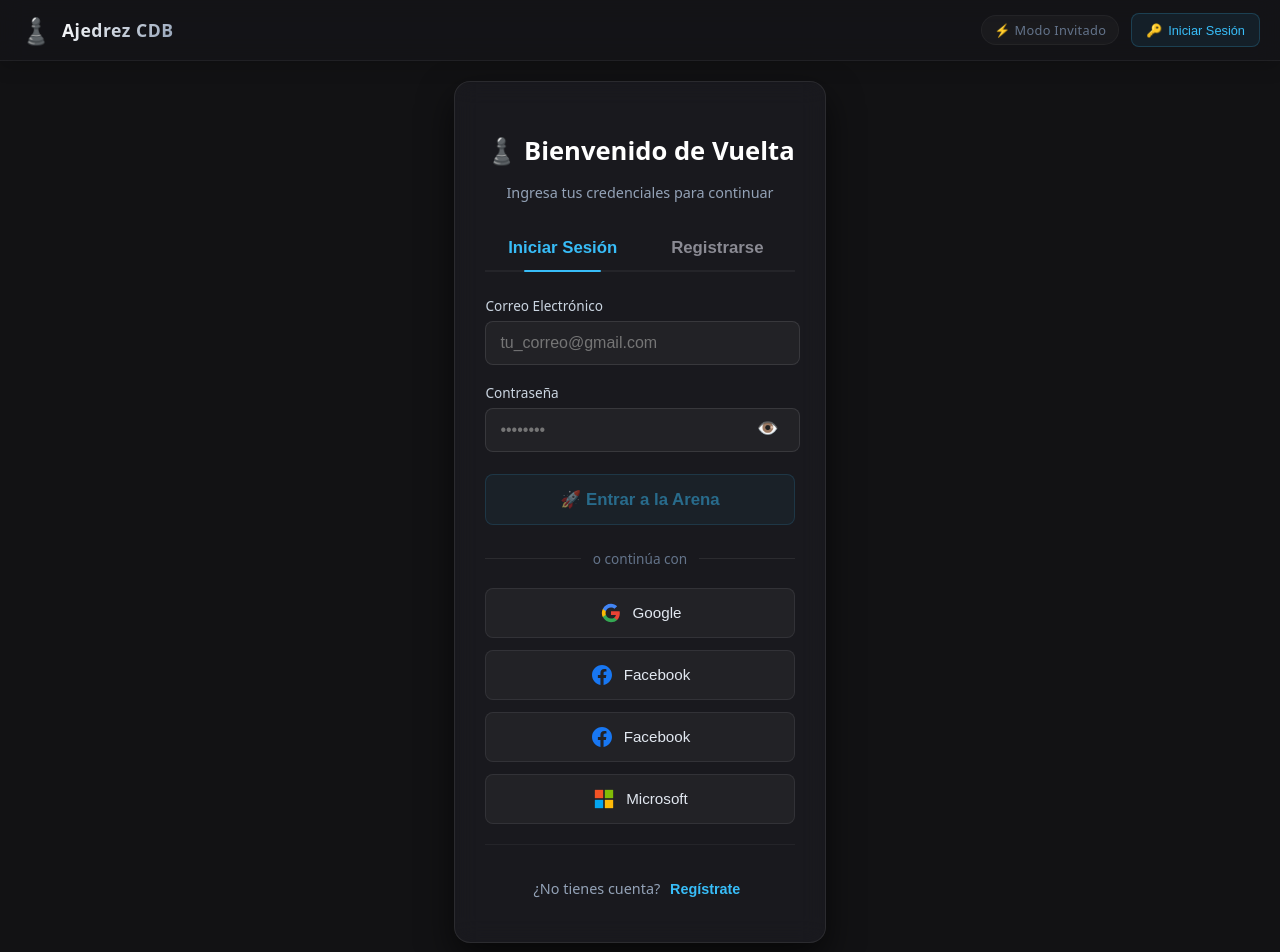
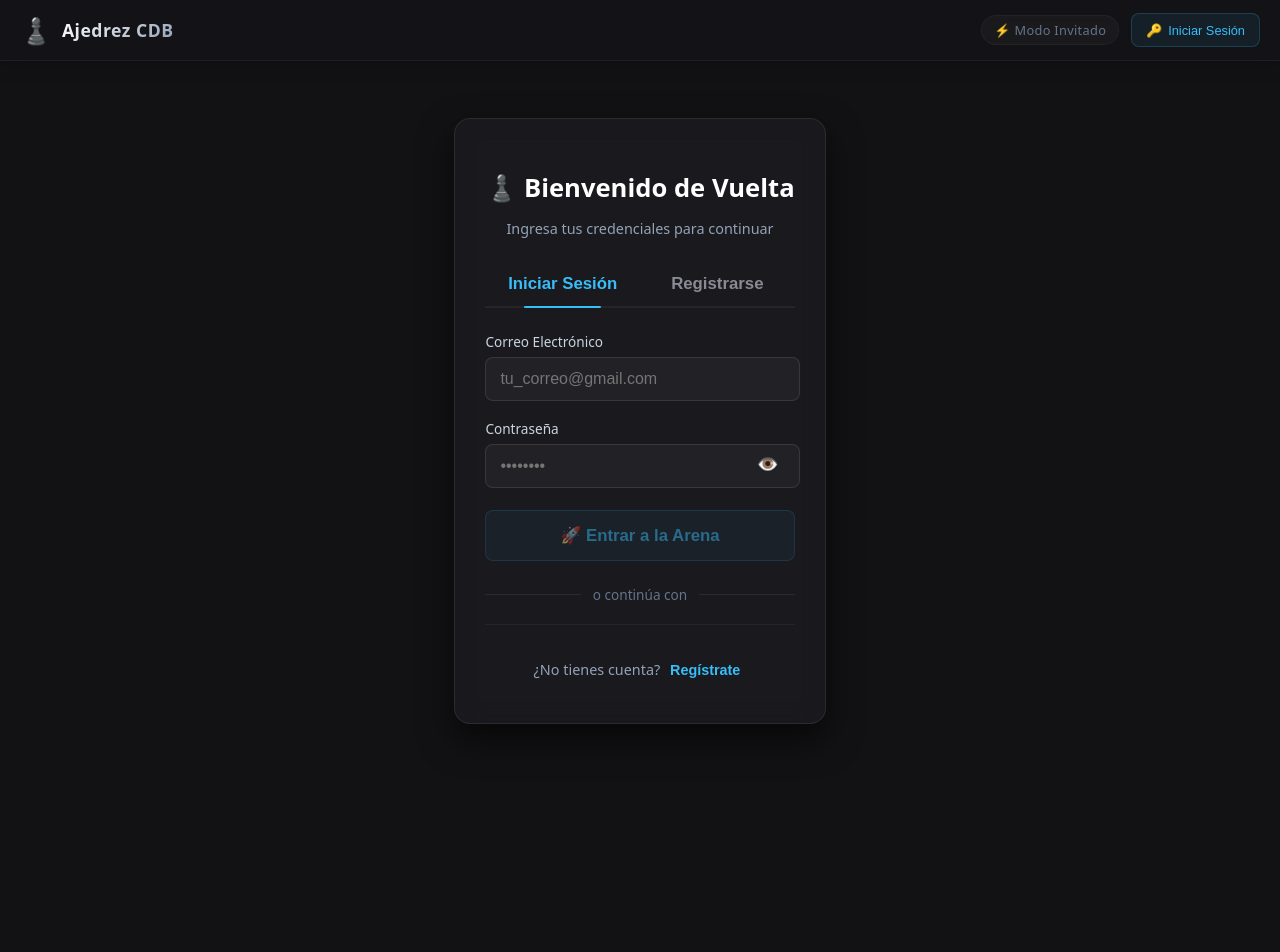
Before and after one commit to clem1196/ajedrez-frontend, a Vue app: page /login in a window 1280 px wide. Shown: the top 952 px of the page. After the commit the page ends 800 px from the top, so only its background shows below. Built offline with nearby package versions, Linux system fonts and the light colour scheme.

Commit message:
modificando los botones de redes sociales

```diff
--- a/src/views/LoginView.vue
+++ b/src/views/LoginView.vue
@@ -69,7 +69,9 @@
         <span class="divider-line"></span>
       </div>
 
+      <template>
         <div class="social-buttons">
+          <!-- Google -->
           <button @click="loginWith('google')" class="social-btn google-btn" type="button">
             <span class="social-icon">
               <svg viewBox="0 0 24 24" width="20" height="20">
@@ -85,38 +87,19 @@
             </span>
             Google
           </button>
+
+          <!-- GitHub -->
           <button @click="loginWith('github')" class="social-btn github-btn" type="button">
             <span class="social-icon">
               <svg viewBox="0 0 24 24" width="20" height="20">
-              <path fill="#1877F2"
-                d="M24 12.073c0-6.627-5.373-12-12-12s-12 5.373-12 12c0 5.99 4.388 10.954 10.125 11.854v-8.385H7.078v-3.47h3.047V9.43c0-3.007 1.792-4.669 4.533-4.669 1.312 0 2.686.235 2.686.235v2.953H15.83c-1.491 0-1.956.925-1.956 1.874v2.25h3.328l-.532 3.47h-2.796v8.385C19.612 23.027 24 18.062 24 12.073z" />
+                <path fill="#FFFFFF" fill-rule="evenodd" clip-rule="evenodd"
+                  d="M12 2C6.477 2 2 6.484 2 12.017c0 4.425 2.865 8.18 6.839 9.504.5.092.682-.217.682-.483 0-.237-.008-.868-.013-1.703-2.782.605-3.369-1.343-3.369-1.343-.454-1.158-1.11-1.466-1.11-1.466-.908-.62.069-.608.069-.608 1.003.07 1.53 1.032 1.53 1.032.892 1.53 2.341 1.088 2.91.832.092-.647.35-1.088.636-1.338-2.22-.253-4.555-1.113-4.555-4.951 0-1.093.39-1.988 1.029-2.688-.103-.253-.446-1.272.098-2.65 0 0 .84-.27 2.75 1.026A9.564 9.564 0 0112 6.844c.85.004 1.705.115 2.504.337 1.909-1.296 2.747-1.027 2.747-1.027.546 1.379.202 2.398.1 2.651.64.7 1.028 1.595 1.028 2.688 0 3.848-2.339 4.695-4.566 4.943.359.309.678.92.678 1.855 0 1.338-.012 2.419-.012 2.747 0 .268.18.58.688.482A10.019 10.019 0 0022 12.017C22 6.484 17.522 2 12 2z" />
               </svg>
             </span>
-          Facebook
-        </button>
-
-        <button @click="loginWith('facebook')" class="social-btn facebook-btn" type="button">
-          <span class="social-icon">
-            <svg viewBox="0 0 24 24" width="20" height="20">
-              <path fill="#1877F2"
-                d="M24 12.073c0-6.627-5.373-12-12-12s-12 5.373-12 12c0 5.99 4.388 10.954 10.125 11.854v-8.385H7.078v-3.47h3.047V9.43c0-3.007 1.792-4.669 4.533-4.669 1.312 0 2.686.235 2.686.235v2.953H15.83c-1.491 0-1.956.925-1.956 1.874v2.25h3.328l-.532 3.47h-2.796v8.385C19.612 23.027 24 18.062 24 12.073z" />
-            </svg>
-          </span>
-          Facebook
-        </button>
-
-        <button @click="loginWith('microsoft')" class="social-btn microsoft-btn" type="button">
-          <span class="social-icon">
-            <svg viewBox="0 0 24 24" width="20" height="20">
-              <path fill="#f35325" d="M1 1h10v10H1z" />
-              <path fill="#81bc06" d="M13 1h10v10H13z" />
-              <path fill="#05a6f0" d="M1 13h10v10H1z" />
-              <path fill="#ffba08" d="M13 13h10v10H13z" />
-            </svg>
-          </span>
-          Microsoft
+            GitHub
           </button>
         </div>
+      </template>
 
       <div class="auth-footer">
         <p>
@@ -619,19 +602,16 @@ const loginWith = (provider: string) => {
   border-color: #EA4335;
   box-shadow: 0 0 20px rgba(234, 67, 53, 0.15);
 }
-.github-btn:hover {
-  border-color: #4d535c;
-  box-shadow: 0 0 20px rgba(24, 119, 242, 0.15);
-}
-.facebook-btn:hover {
-  border-color: #1877F2;
-  box-shadow: 0 0 20px rgba(24, 119, 242, 0.15);
+
+.github-btn {
+  background-color: #24292e;
+  color: #ffffff;
 }
 
-.microsoft-btn:hover {
-  border-color: #00A4EF;
-  box-shadow: 0 0 20px rgba(0, 164, 239, 0.15);
+.github-btn:hover {
+  background-color: #1b1f23;
 }
+
 
 /* Responsive */
 @media (max-width: 480px) {
```
Lines whose indentation alone changed are shown as unchanged.
